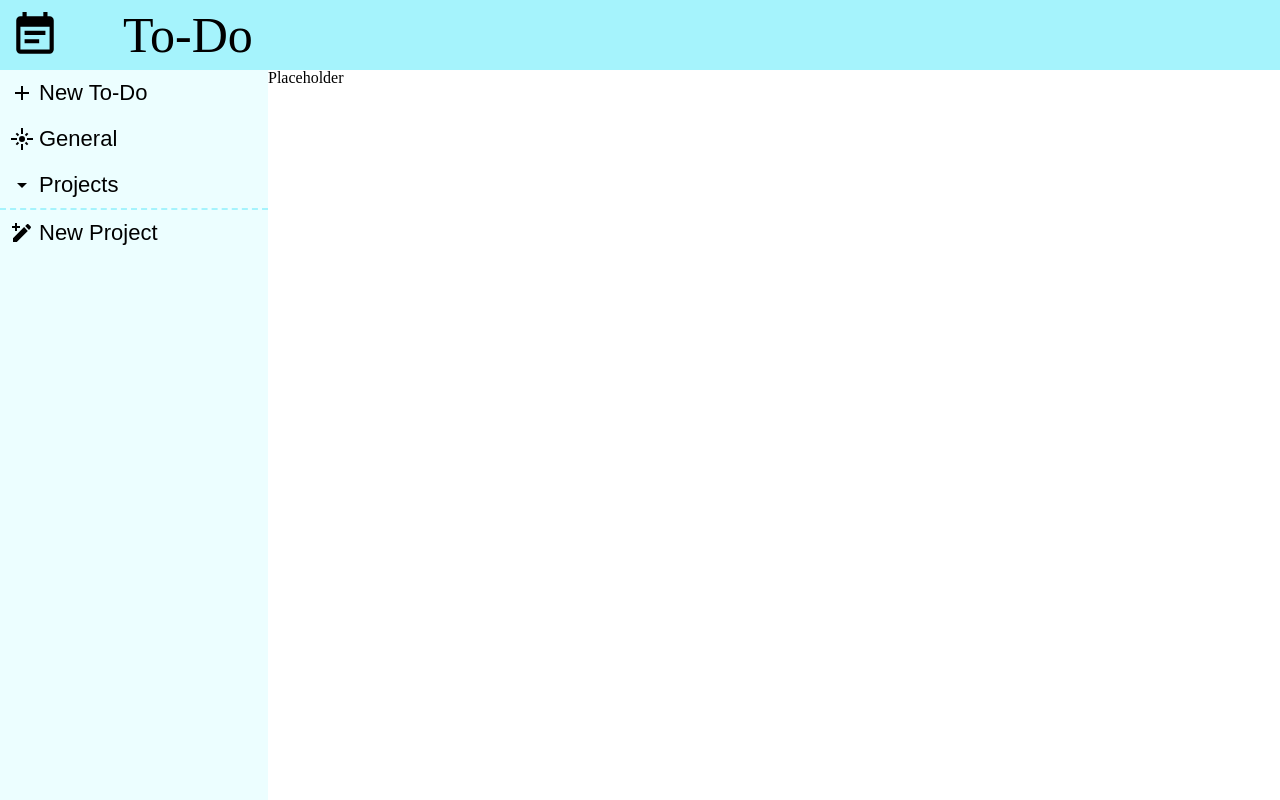
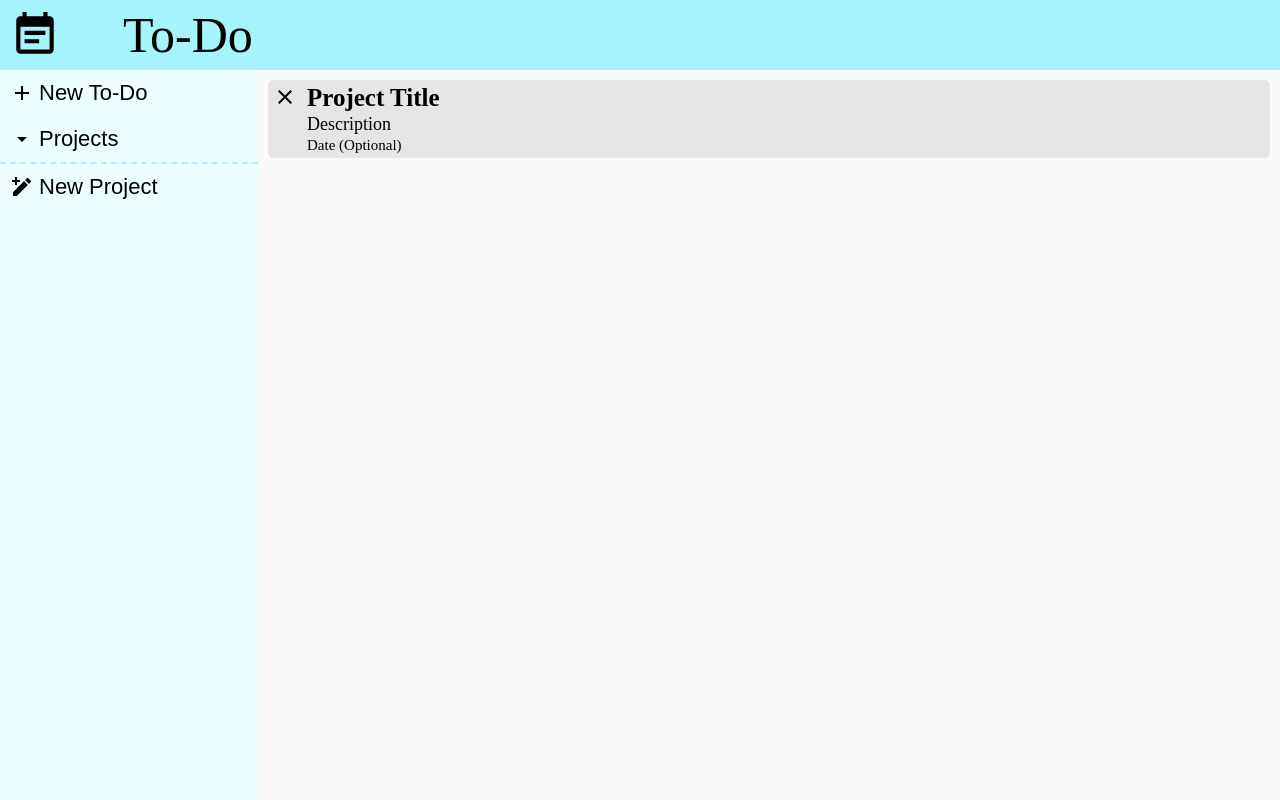
Before and after one commit to VkumarStack/to-do-list, a website: page dist/index.html in a window 1280 px wide. Both pictures are taken after a click on the button "Projects". Drawn offline with Linux system fonts and the light colour scheme.

Commit message:
Fix sidebar + HTML/CSS Layout for Todos

```diff
--- a/dist/index.html
+++ b/dist/index.html
@@ -19,26 +19,30 @@
     </div>
     <div class="main-content">
         <div class="side-bar">
-            <button id="new" type="button">
+            <button id="new-to-do" type="button">
                 <svg style="width:24px;height:24px" viewBox="0 0 24 24">
                     <path fill="currentColor" d="M19,13H13V19H11V13H5V11H11V5H13V11H19V13Z" />
                 </svg>
                 New To-Do
             </button>
+            <div class="projects-container">
+                <button class="projects-dropdown" type="button">
+                    <svg style="width:24px;height:24px" viewBox="0 0 24 24">
+                        <path fill="currentColor" d="M7,10L12,15L17,10H7Z" />
+                    </svg>
+                    Projects
+                </button>
+                <div class="generated-projects">
                     <button id="general" type="button">
                         <svg style="width:24px;height:24px" viewBox="0 0 24 24">
                             <path fill="currentColor" d="M7,11H1V13H7V11M9.17,7.76L7.05,5.64L5.64,7.05L7.76,9.17L9.17,7.76M13,1H11V7H13V1M18.36,7.05L16.95,5.64L14.83,7.76L16.24,9.17L18.36,7.05M17,11V13H23V11H17M12,9A3,3 0 0,0 9,12A3,3 0 0,0 12,15A3,3 0 0,0 15,12A3,3 0 0,0 12,9M14.83,16.24L16.95,18.36L18.36,16.95L16.24,14.83L14.83,16.24M5.64,16.95L7.05,18.36L9.17,16.24L7.76,14.83L5.64,16.95M11,23H13V17H11V23Z" />
                         </svg>
                         General
                     </button>
-            <button class="projects-dropdown" type="button">
-                <svg style="width:24px;height:24px" viewBox="0 0 24 24">
-                    <path fill="currentColor" d="M7,10L12,15L17,10H7Z" />
-                </svg>
-                Projects
-            </button>
-            <div class="projects">
-                <button class="add-project" type="button">
+                </div>
+            </div>
+            <div class="add-project">
+                <button id="add-project" type="button">
                     <svg style="width:24px;height:24px" viewBox="0 0 24 24">
                         <path fill="currentColor" d="M20.7,7C21.1,6.6 21.1,6 20.7,5.6L18.4,3.3C18,2.9 17.4,2.9 17,3.3L15.2,5.1L19,8.9M3,17.2V21H6.8L17.8,9.9L14.1,6.1L3,17.2M7,2V5H10V7H7V10H5V7H2V5H5V2H7Z" />
                     </svg>
@@ -58,7 +62,16 @@
 
         </div>
         <div class="todos">
-            Placeholder
+            <div class="project-card">
+                <svg style="width:24px;height:24px" viewBox="0 0 24 24">
+                    <path fill="currentColor" d="M19,6.41L17.59,5L12,10.59L6.41,5L5,6.41L10.59,12L5,17.59L6.41,19L12,13.41L17.59,19L19,17.59L13.41,12L19,6.41Z" />
+                </svg>
+                <div class="project-text">
+                    <h1> Project Title</h1>
+                    <h2> Description</h2>
+                    <h3> Date (Optional)</h3>
+                </div>
+            </div>
         </div>
     </div>
 
--- a/dist/main.js
+++ b/dist/main.js
@@ -1,5 +1,5 @@
 let renderer = function() {
-    document.querySelector('button.add-project').addEventListener('click', () => {
+    document.querySelector('button#add-project').addEventListener('click', () => {
         const form = document.querySelector('div.project-form');
         if (form.style.visibility !== 'visible')
             form.style.visibility = 'visible';
@@ -17,26 +17,36 @@ let renderer = function() {
         }
     });
 
-    this.clearProjects = function() {
+    document.querySelector('button.projects-dropdown').addEventListener('click', () => {
+        const container = document.querySelector('div.generated-projects');
+        if (container.style.display !== 'none')
+            container.style.display = 'none';
+        else
+            container.style.display = 'flex';
+    });
 
-    }
-
-    this.renderProjects = function(projects) {
-        const projectsButton = document.querySelector('div.projects button.add-project');
+    function renderAllProjects(projects) {
+        const container = document.querySelector('div.generated-projects');
         const keys = Object.keys(projects);
         for (let i = 1; i < keys.length; i++)
         {
-            if (keys[i] !== 'General')
-            {
-                let btn = document.createElement('button');
-                btn.setAttribute('type', 'button');
-                btn.textContent = keys[i];
-                document.querySelector('div.projects').insertBefore(btn, projectsButton);
-            }
+            let btn = document.createElement('button');
+            btn.setAttribute('type', 'button');
+            btn.textContent = keys[i];
+            container.appendChild(btn);
+
         }
     }
 
-    return {renderProjects};
+    function renderAProject(project) {
+        const container = document.querySelector('div.generated-projects');
+        let btn = document.createElement('button');
+        btn.setAttribute('type', 'button');
+        btn.textContent = project;
+        container.appendChild(btn);
+    }
+
+    return {renderAllProjects, renderAProject};
 
 }();
 
@@ -44,12 +54,12 @@ let data = function() {
     // Objects: Projects are objects mapping the project name to a list of task objects
     let projects = { 'General': [] };
 
-    this.addProject = function(project) {
-        if (project in this.projects)
+    function addProject(project) {
+        if (project in projects)
             return;
         projects[project] = [];
-        renderer.renderProjects(projects);
+        renderer.renderAProject(project);
     }
 
-    return {projects, addProject};
+    return {addProject};
 }();
--- a/dist/style.css
+++ b/dist/style.css
@@ -71,7 +71,7 @@ div.header {
 
 }
 
-div.header>h1 {
+div.header h1 {
     font-size: 50px;
 }
 
@@ -81,14 +81,16 @@ div.main-content {
     display: flex;
 }
 
-div.side-bar {
+div.side-bar, div.side-bar div {
     display: flex;
     flex-direction: column;
-    align-items:flex-start;
-
-    height: 100%;
+    align-items: flex-start;
 
     background-color: #ecfeff;
+}
+
+div.side-bar div {
+    width: 100%;
 }
 
 
@@ -108,24 +110,31 @@ div.side-bar button:hover {
     background-color: #a5f3fc;
 }
 
-div.side-bar button:nth-child(3) {
+div.side-bar button.projects-dropdown {
     border-bottom: dashed 2px #a5f3fc;
 }
 
-div.side-bar>div.projects {
+div.side-bar div.generated-projects {
     display: flex;
-    flex-direction: column;
-    align-items: flex-start;
-    width: 100%;
 }
 
-div.project-form {
+div.side-bar div.project-form {
     visibility: hidden;
 
     display: flex;
+    flex-direction: row;
+    justify-content: space-between;
     align-items: center;
-    padding: 0px 10px;
 }
+
+div.project-form form {
+    padding-left: 10px;
+}
+
+div.project-form button {
+    width: auto;
+}
+
 
 div.project-form button:hover {
     background-color: inherit;
@@ -153,3 +162,44 @@ div.project-form input:valid {
 div.project-form svg:hover {
     color: #a5f3fc;
 }
+
+div.todos {
+    padding: 10px;
+    width: 100%;
+
+
+    font-size: 20px;
+
+    background-color: #fafafa;
+}
+
+div.todos h1 {
+    font-size: 25px;
+    font-weight: bold;
+}
+
+div.todos h2 {
+    font-size: 18px;
+}
+
+div.todos h3 {
+    font-size: 15px;
+}
+
+div.project-card {
+    background-color: #e5e5e5;
+
+    border-radius: 5px;
+
+    padding: 5px;
+    min-height: 50px;
+
+    display: flex;
+    gap: 10px;
+}
+
+div.project-text {
+    display: flex;
+    flex-direction: column;
+    gap: 5px;
+}
```
Lines whose indentation alone changed are shown as unchanged.
